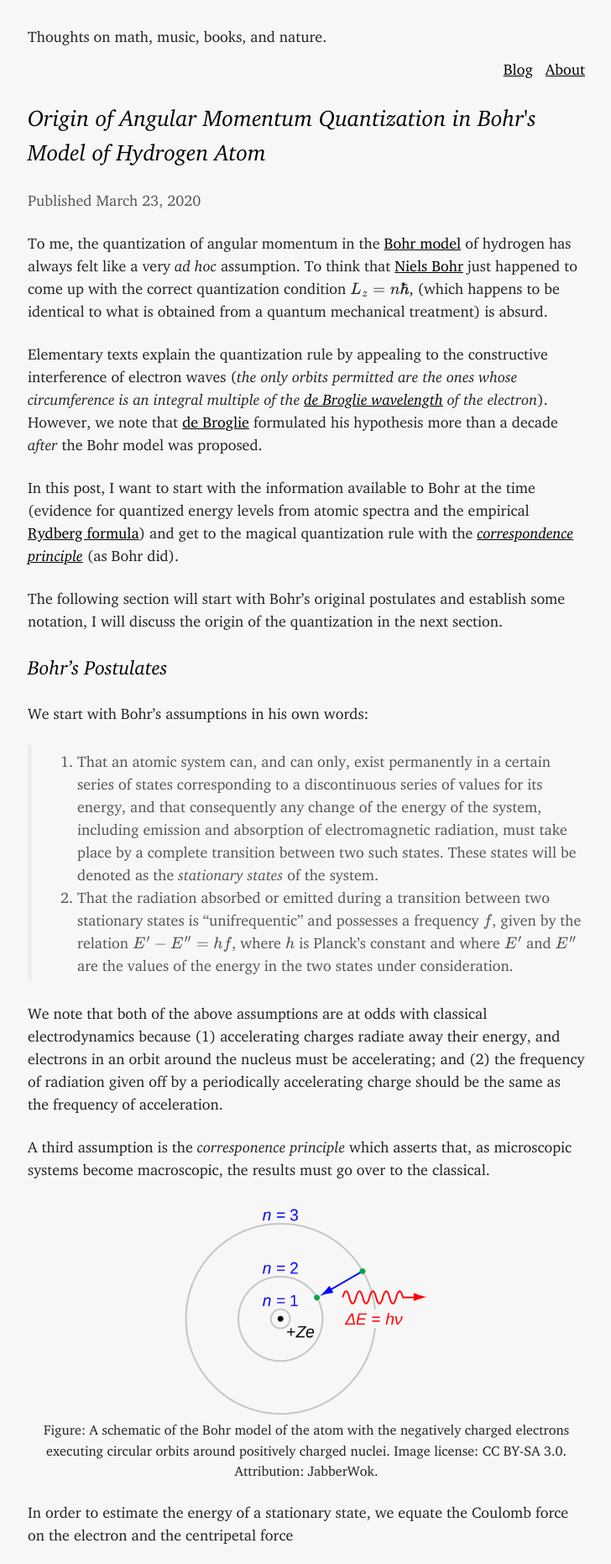
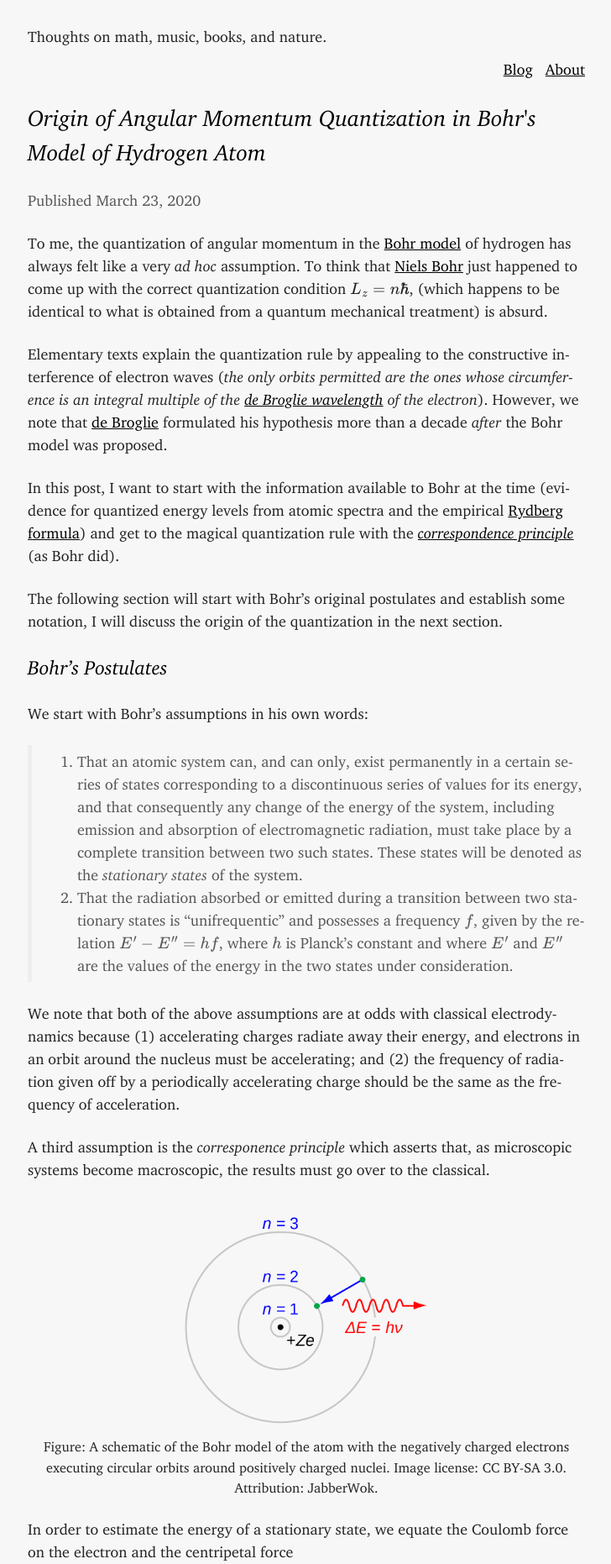
Before and after one commit to LeonardoGoller/LeonardoGoller.github.io, a Jekyll site: the page built from _posts/2020-03-23-angular-momentum-bohr-model.markdown, in a window 1280 px wide. Shown: the top 1862 px of the page at 84% size, without its empty margins (275-1003 px from the left). Built offline with Jekyll 4.4.1, drawn with Linux system fonts in a browser that asks for light colours; formulas are drawn with MathJax 3; comment, search, counter and statistics services are not loaded.

Commit message:
housekeeping: image width, removed dysfunctional newsletter, spacing issues

```diff
--- a/_includes/footer.html
+++ b/_includes/footer.html
@@ -4,7 +4,7 @@
 
       <p>Contact me via <a href=""><abbr title="{{ site.obf_email }}">email</abbr></a>, <a
             href="https://github.com/{{ site.github_username }}/">GitHub</a>.</p>
-      <p>Subscribe to the <a href="/newsletter">newsletter</a>,
+      <p>Subscribe to the <!--a href="/newsletter">newsletter</a-->
                           <a href="/feed.xml">Atom feed</a>.</p>
     </footer>
 
--- a/_includes/image.html
+++ b/_includes/image.html
@@ -1,5 +1,5 @@
 <p>
-  <figure class="image">
+  <figure class="image {{ include.width }}">
     <img src="{{ include.url }}" alt="{{ include.description }}">
     <figcaption>{{ include.description }}</figcaption>
   </figure>
--- a/_posts/2020-03-23-angular-momentum-bohr-model.markdown
+++ b/_posts/2020-03-23-angular-momentum-bohr-model.markdown
@@ -60,7 +60,7 @@
 microscopic systems become macroscopic, the results must go over to the
 classical.
 
-{% include image.html url="/assets/images/bohr/orbits.png"
+{% include image.html url="/assets/images/bohr/orbits.png" width="mid"
   description="A schematic of the Bohr model of the atom with the negatively
   charged electrons executing circular orbits around positively charged
   nuclei. Image license: CC BY-SA 3.0. Attribution: JabberWok." %}
--- a/about.markdown
+++ b/about.markdown
@@ -30,8 +30,8 @@
 * In the summer of 2019 I did reading project on _Lie groups and Lie algebras_
   under Dr. Sanjoy Pusti at IIT Bombay.
 * My sixth semester project at NISER titled [_On Cyclic Quantum Heat
-    Engines_](/assets/files/on_cyclic_quantum_heat_engines.pdf)
-    was done under Dr. Colin Benjamin.
+  Engines_](/assets/files/on_cyclic_quantum_heat_engines.pdf)
+  was done under Dr. Colin Benjamin.
 
 ## About this Website
 
--- a/assets/styles/main.scss
+++ b/assets/styles/main.scss
@@ -76,13 +76,23 @@
   width: 24%;
 }
 
+.wide img,
+.wide video {
+  width: 90%;
+}
+
+.mid img,
+.mid video {
+  width: 45%;
+}
+
 figure {
   img,
   video {
     display: block;
     float: unset;
     margin: auto;
-    width: 45%;
+    padding: 1rem 0;
   }
 
   figcaption {
@@ -96,6 +106,7 @@
 }
 
 p {
+  hyphens: auto;
   &.post-date {
     color: $grey;
   }
```
